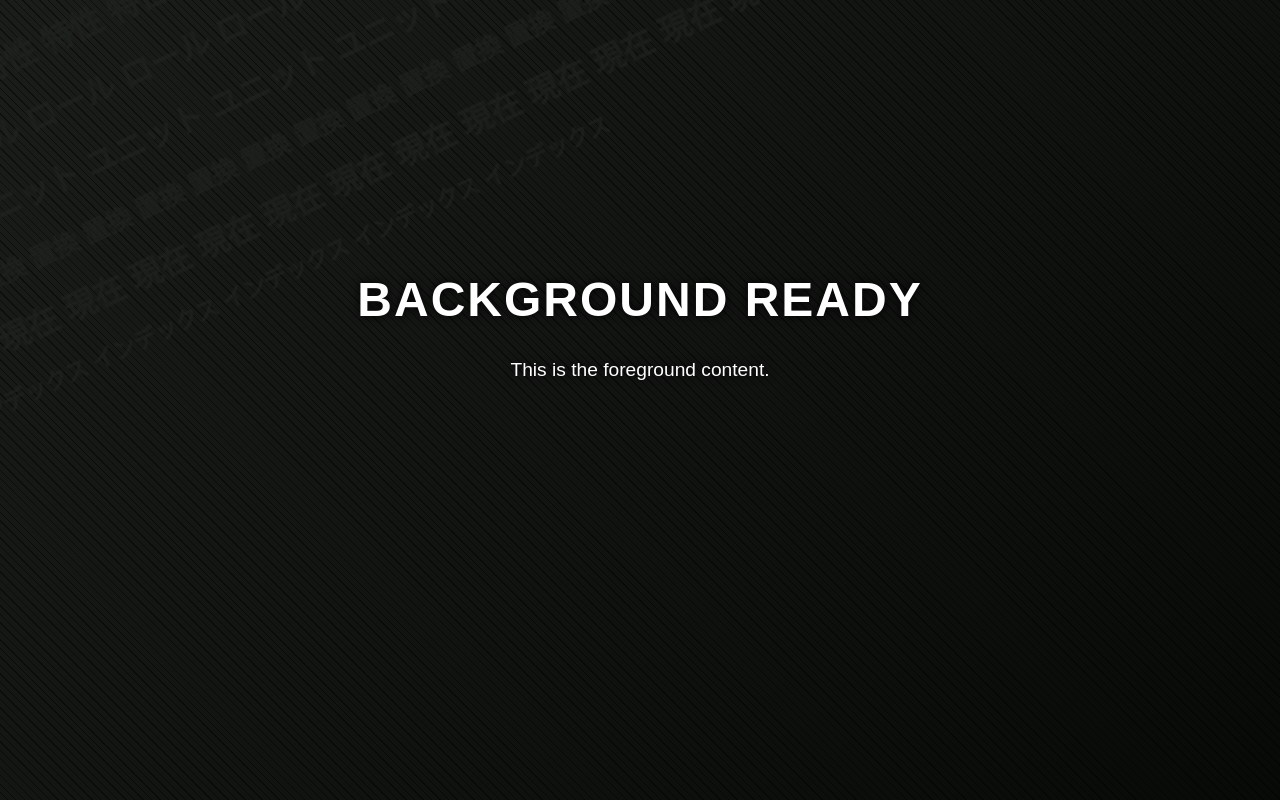
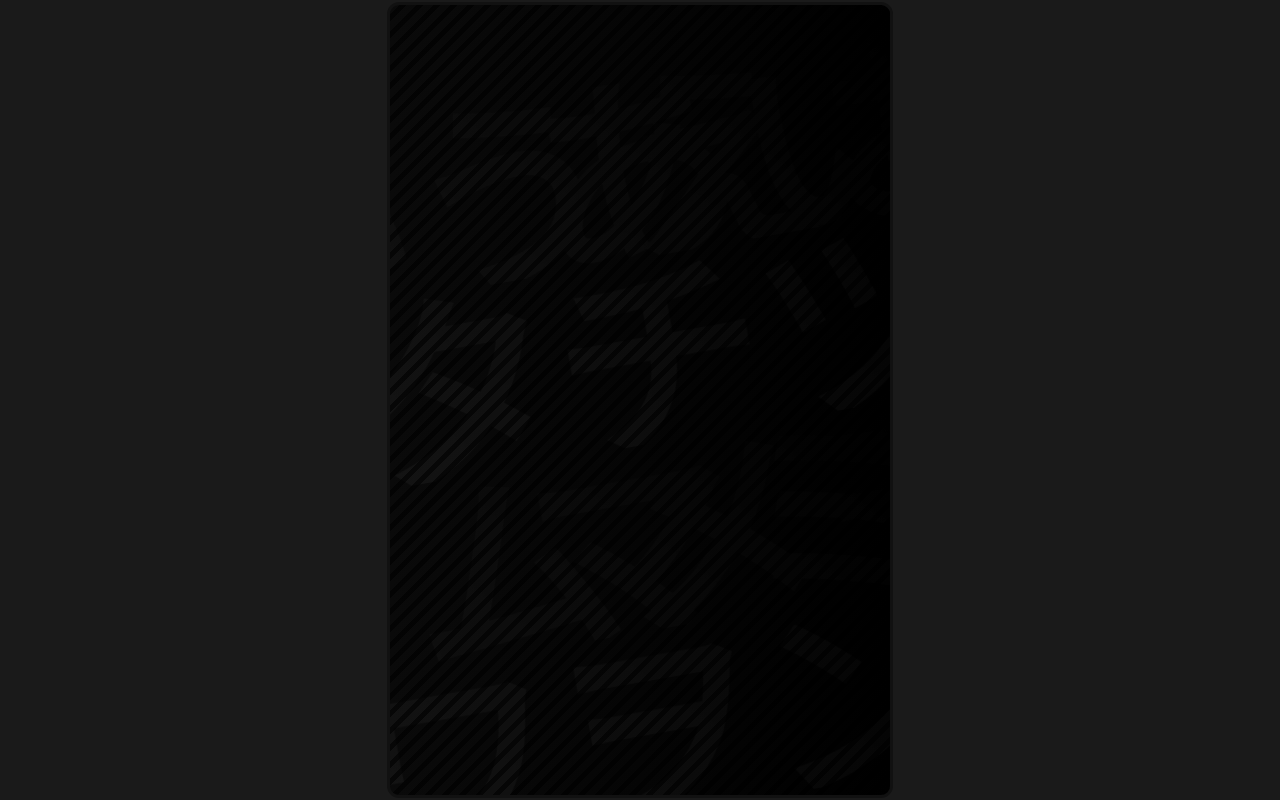
Before and after one commit to riifa/astdx-dps-web, a plain HTML site: page background.html in a window 1280 px wide. Drawn offline with Linux system fonts and the light colour scheme.

Commit message:
chibi func

```diff
--- a/background.html
+++ b/background.html
@@ -3,149 +3,138 @@
 <head>
     <meta charset="UTF-8">
     <meta name="viewport" content="width=device-width, initial-scale=1.0">
-<title>Sci-Fi Background</title>
+    <title>Stacked Animated Hiragana Background</title>
+    <!-- Import a "fat" Japanese font from Google Fonts -->
+    <link rel="preconnect" href="https://fonts.googleapis.com">
+    <link rel="preconnect" href="https://fonts.gstatic.com" crossorigin>
+    <link href="https://fonts.googleapis.com/css2?family=Noto+Sans+JP:wght@900&display=swap" rel="stylesheet">
+
     <style>
-    /* Basic setup to remove default margins and hide overflow */
-    html, body {
+        body {
+            display: flex;
+            justify-content: center;
+            align-items: center;
+            height: 100vh;
             margin: 0;
-        padding: 0;
-        width: 100%;
-        height: 100%;
-        overflow: hidden; /* Prevents scrollbars from oversized elements */
-        font-family: sans-serif;
+            background-color: #1a1a1a;
         }
 
-    body {
+        .replicated-background {
+            width: 500px;
+            height: 790px;
+            border-radius: 12px;
+            border: 3px solid #111;
+
             position: relative;
-        /* LAYER 1 & 3: Background Gradient and Diagonal Lines */
-        /* The first image (lines) is drawn on top of the second (gradient) */
-        background-color: #0a0c0a; /* Fallback color */
-        background-image:
-            /* Layer 3: Black 45-degree divisions */
-            repeating-linear-gradient(
-                45deg,
-                transparent,
-                transparent 5px,
-                rgba(0, 0, 0, 0.5) 5px,
-                rgba(0, 0, 0, 0.5) 6px
-            ),
-            /* Layer 1: Black-gray gradient with a subtle green tint */
-            linear-gradient(
+            overflow: hidden;
+
+            background: linear-gradient(to right, #0a0a0a, #000000);
+        }
+
+        .replicated-background::before {
+            content: '';
+            position: absolute;
+            top: 0; left: 0;
+            width: 100%; height: 100%;
+            z-index: 2;
+
+            --stripe-opacity: 0.6;
+
+            background: repeating-linear-gradient(
                 135deg,
-                #1a1d1a,
-                #080a08
+                transparent, transparent 7px,
+                rgba(0, 0, 0, var(--stripe-opacity)) 7px,
+                rgba(0, 0, 0, var(--stripe-opacity)) 12px
             );
         }
 
-    /* LAYER 2: Container for the moving Kanji */
-    .kanji-background {
+        .text-container {
             position: absolute;
-        top: 50%;
-        left: 50%;
-        /* Make the container larger than the screen to cover edges when rotated */
-        width: 150vw;
-        height: 150vh;
-        /* Tilt the entire container of text sideways */
-        transform: translate(-50%, -50%) rotate(-25deg);
-        z-index: 1; /* Place it above the body background but below content */
-        user-select: none; /* Make text non-selectable */
-        opacity: 0.6;
+            top: 0; left: 0;
+            width: 100%; height: 100%;
+            z-index: 1;
+
+            display: flex;
+            flex-direction: column;
+            /* --- The main fix is here --- */
+            /* 'center' groups items together in the middle */
+            justify-content: center;
         }
 
-    .kanji-row {
-        /* Use a very dark color so it's subtle, like a watermark */
-        color: #1f221f;
-        font-size: 2.5vw; /* Responsive font size */
-        font-weight: 600;
-        white-space: nowrap; /* Keep all characters on one long line */
-        width: 200%; /* Make rows extra wide to scroll across the screen */
-        margin-bottom: 1.5vw;
-        /* Animation: name duration timing-function iteration-count direction */
-        animation: scroll-left-right 60s linear infinite alternate;
+        .text-layer {
+            width: 200%;
+            display: flex;
+            font-family: 'Noto Sans JP', sans-serif;
+            font-weight: 900;
+            white-space: nowrap;
+            user-select: none;
+            /* --- Added for tighter spacing between lines --- */
+            line-height: 0.9; /* Adjust this value to bring lines closer or further */
+            rotate: -10deg;
         }
 
-    /* --- Animation Variations for a layered, dynamic effect --- */
-
-    /* Row 2: Moves faster, different starting point */
-    .kanji-row:nth-child(2) {
-        animation-duration: 45s;
-        transform: translateX(-15%); /* Start at a different position */
+        .text-layer span {
+            display: block;
+            width: 50%;
+            padding: 0 20px;
         }
 
-    /* Row 3: Moves slower */
-    .kanji-row:nth-child(3) {
-        animation-duration: 75s;
+        .layer-1 {
+            animation: scroll-right 35s linear infinite;
+        }
+        .layer-2 {
+            animation: scroll-left 35s linear infinite;
+        }
+        .layer-3 {
+            animation: scroll-right 35s linear infinite;
+        }
+        .layer-4 {
+            animation: scroll-left 35s linear infinite;
         }
 
-    /* Row 4: Different font size and speed */
-    .kanji-row:nth-child(4) {
-        font-size: 2vw;
-        animation-duration: 55s;
-        transform: translateX(-25%);
+        .layer-1, .layer-2, .layer-3, .layer-4 {
+            font-size: 13rem;
+            background: linear-gradient(45deg, #5c5c5c, #000000);
+            -webkit-background-clip: text;
+            -webkit-text-fill-color: transparent;
+            background-clip: text;
+            opacity: 0.12;
         }
 
-    /* Row 5: Even slower */
-     .kanji-row:nth-child(5) {
-        animation-duration: 90s;
-        transform: translateX(-5%);
+        @keyframes scroll-right {
+            from { transform: translateX(-50%); }
+            to   { transform: translateX(0); }
         }
 
-    /* Row 6: Faster and smaller */
-    .kanji-row:nth-child(6) {
-        font-size: 1.8vw;
-        animation-duration: 40s;
-        transform: translateX(-30%);
-    }
-
-    /* Keyframes for the "left right left right" scrolling animation */
-    @keyframes scroll-left-right {
-        0% {
-            transform: translateX(0);
-        }
-        100% {
-            /* Move one full screen width (half the element's total width) */
-            transform: translateX(-50%);
-        }
-    }
-
-
-    /* --- Example Content to show the background in action --- */
-    .content {
-        position: relative;
-        z-index: 2; /* Ensure content is on top of the kanji layer */
-        color: white;
-        text-align: center;
-        padding-top: 30vh;
-        text-shadow: 0 0 10px black;
-    }
-
-    .content h1 {
-        font-size: 3rem;
-        letter-spacing: 2px;
-    }
-
-    .content p {
-        font-size: 1.2rem;
+        @keyframes scroll-left {
+            from { transform: translateX(0); }
+            to   { transform: translateX(-50%); }
         }
 
     </style>
 </head>
 <body>
 
-    <!-- Layer 2: The container for the moving kanji text -->
-    <div class="kanji-background">
-        <div class="kanji-row">特性 特性 特性 特性 特性 特性 特性 特性 特性 特性 特性 特性 特性 特性 特性 特性 特性 特性 特性 特性</div>
-        <div class="kanji-row">ロール ロール ロール ロール ロール ロール ロール ロール ロール ロール ロール ロール ロール ロール ロール ロール</div>
-        <div class="kanji-row">ユニット ユニット ユニット ユニット ユニット ユニット ユニット ユニット ユニット ユニット ユニット ユニット</div>
-        <div class="kanji-row">置換 置換 置換 置換 置換 置換 置換 置換 置換 置換 置換 置換 置換 置換 置換 置換 置換 置換 置換 置換 置換 置換</div>
-        <div class="kanji-row">現在 現在 現在 現在 現在 現在 現在 現在 現在 現在 現在 現在 現在 現在 現在 現在 現在 現在 現在 現在 現在 現在</div>
-        <div class="kanji-row">インデックス インデックス インデックス インデックス インデックス インデックス インデックス インデックス インデックス</div>
+    <div class="replicated-background">
+        <div class="text-container">
+            <!-- IMPORTANT: Duplicate the span inside each layer for a seamless loop -->
+            <div class="text-layer layer-1">
+                <span>あいうえおかきくけこさしすせそ</span>
+                <span>あいうえおかきくけこさしすせそ</span>
             </div>
-
-    <!-- Example content area -->
-    <div class="content">
-        <h1>BACKGROUND READY</h1>
-        <p>This is the foreground content.</p>
+            <div class="text-layer layer-2">
+                <span>タチツテトナニヌネノハヒフヘホ</span>
+                <span>タチツテトナニヌネノハヒフヘホ</span>
+            </div>
+            <div class="text-layer layer-3">
+                <span>マミムメモヤユヨラリルレロ</span>
+                <span>マミムメモヤユヨラリルレロ</span>
+            </div>
+            <div class="text-layer layer-4">
+                <span>ワヲンアイウエオカキクケコサ</span>
+                <span>ワヲンアイウエオカキクケコサ</span>
+            </div>
+        </div>
     </div>
 
 </body>
--- a/unit_stats.js
+++ b/unit_stats.js
@@ -105,7 +105,7 @@ const characterData = {
         Element: "Green",
         Rarity: "5 Star",
         PlacementStatus: [
-            "Ground", "Ground", "Ground", "Ground", "Ground", "Ground", "Ground"
+            "Ground", "Ground", "Ground", "Ground", "Ground", "Ground", "Ground", "Ground"
         ],
         Stats: {
             Damage: [
```
Also changed, not shown: index.html (+2 -0 lines), script.js (+24 -3 lines), style.css (+96 -4 lines). Lines whose indentation alone changed are shown as unchanged.
